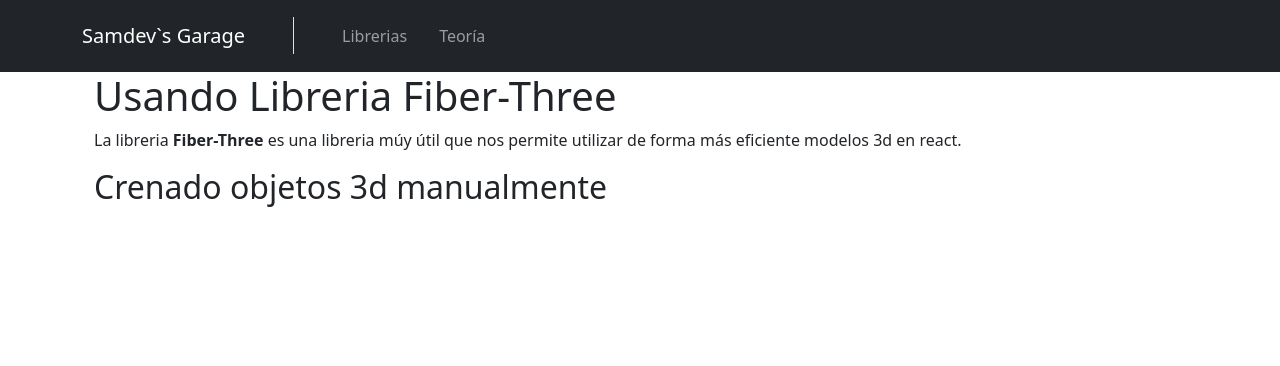
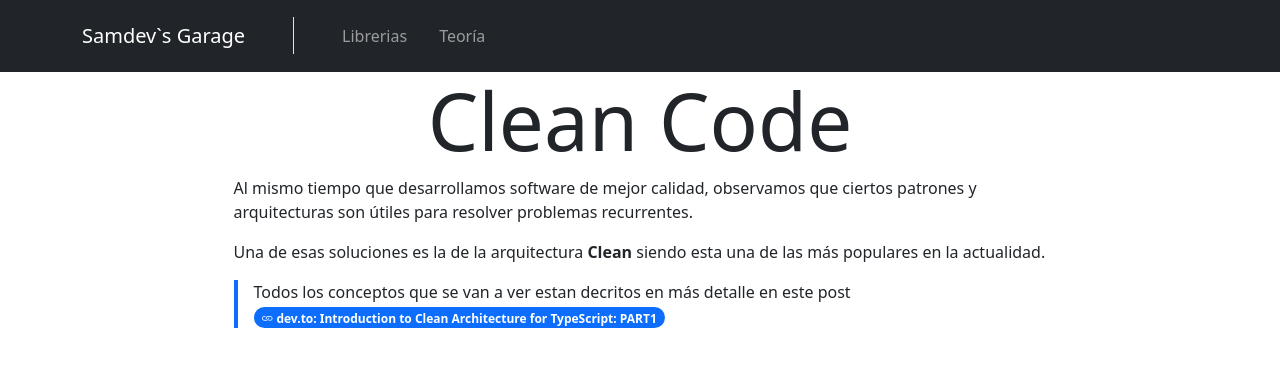
Before and after one commit to sberrus/garage, a React app: page /teoria/clean-code in a window 1280 px wide. Shown: the top 366 px of the page. Built offline with nearby package versions, Linux system fonts and the light colour scheme; the HTML template or start-up script is replaced by a standard one.

Commit message:
Introduciendo contenido a Clean Code

```diff
--- a/src/pages/CleanCode/CleanCode.tsx
+++ b/src/pages/CleanCode/CleanCode.tsx
@@ -1,14 +1,39 @@
-import { Container } from "react-bootstrap";
+import { Col, Container, Row } from "react-bootstrap";
 
 const CleanCode = () => {
 	return (
 		<Container>
-			<h1>Usando Libreria Fiber-Three</h1>
-			<p>
-				La libreria <b>Fiber-Three</b> es una libreria múy útil que nos permite utilizar de forma más eficiente
-				modelos 3d en react.
-			</p>
-			<h2>Crenado objetos 3d manualmente</h2>
+			<h1 className="display-1 text-center">Clean Code</h1>
+			<Row>
+				<Col sm={12} md={9} className="m-auto">
+					<div id="introHeader">
+						<p>
+							Al mismo tiempo que desarrollamos software de mejor calidad, observamos que ciertos patrones y
+							arquitecturas son útiles para resolver problemas recurrentes.
+						</p>
+						<p>
+							Una de esas soluciones es la de la arquitectura <b>Clean</b> siendo esta una de las más populares
+							en la actualidad.
+						</p>
+					</div>
+					{/* highlight section */}
+					<div className="border-start border-4 border-primary ps-3">
+						<p>
+							Todos los conceptos que se van a ver estan decritos en más detalle en este post{" "}
+							<a
+								href="https://dev.to/aidy1991/introduction-to-clean-architecture-for-frontend-engineer-part1-42mi"
+								rel="noreferrer"
+								target="_blank"
+							>
+								<span className="badge rounded-pill bg-primary">
+									<i className="bi bi-link"></i> dev.to: Introduction to Clean Architecture for TypeScript:
+									PART1
+								</span>
+							</a>
+						</p>
+					</div>
+				</Col>
+			</Row>
 		</Container>
 	);
 };
--- a/src/pages/Teoria/Teoria.tsx
+++ b/src/pages/Teoria/Teoria.tsx
@@ -1,6 +1,6 @@
 import { Card, Col, Row } from "react-bootstrap";
 import { Link } from "react-router-dom";
-import ModelImg from "../../assets/img/3dModel.svg";
+import CleanImg from "../../assets/img/clean-architecture.jpg";
 const Teoria = () => {
 	return (
 		<>
@@ -9,7 +9,7 @@ const Teoria = () => {
 			<Row>
 				<Col md={6}>
 					<Card className="p-5 px-3 text-center">
-						<Card.Img variant="top" src={ModelImg} style={{ height: "150px", margin: "auto" }} />
+						<Card.Img variant="top" src={CleanImg} style={{ height: "200px", width: "auto", margin: "auto" }} />
 						<Card.Body>
 							<Card.Title>Arquitectura Clean</Card.Title>
 							<Card.Text style={{ minHeight: "50px" }}>
```
Also changed, not shown: src/assets/img/clean-architecture.jpg (added).
